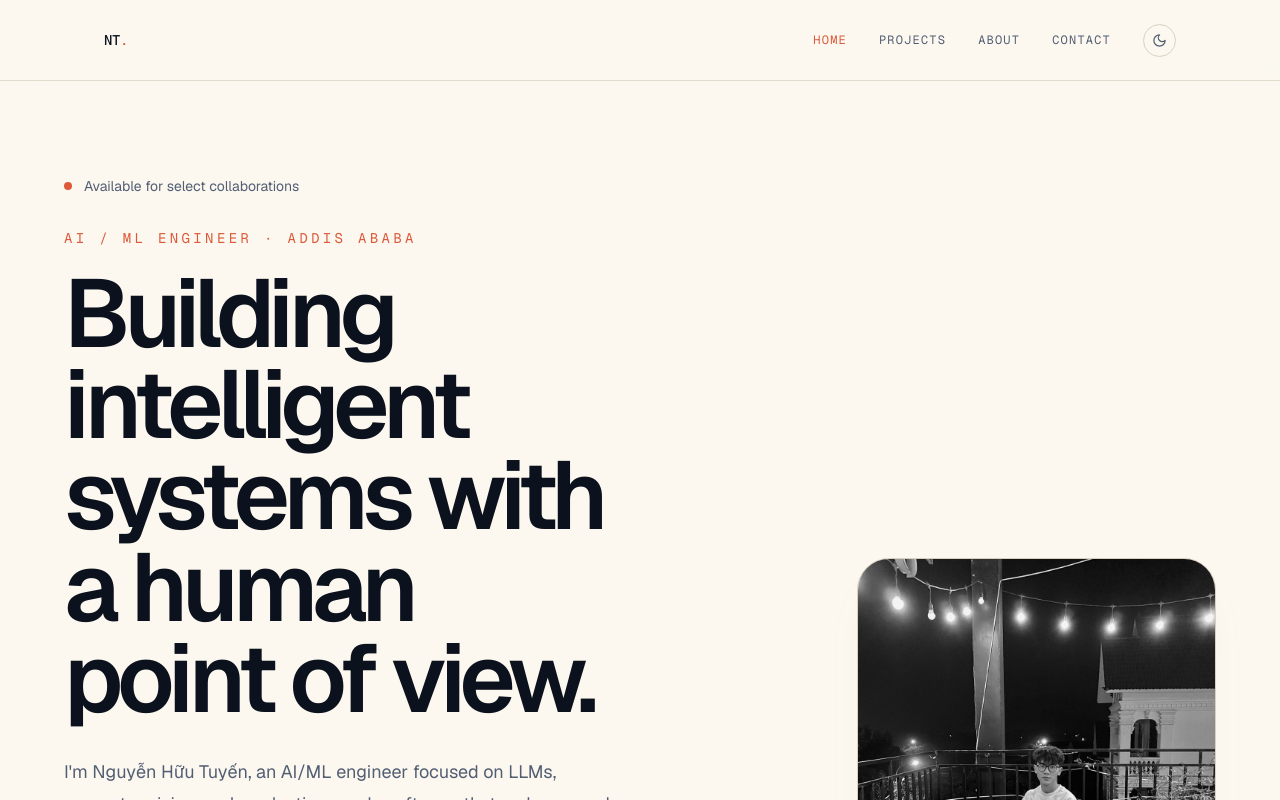
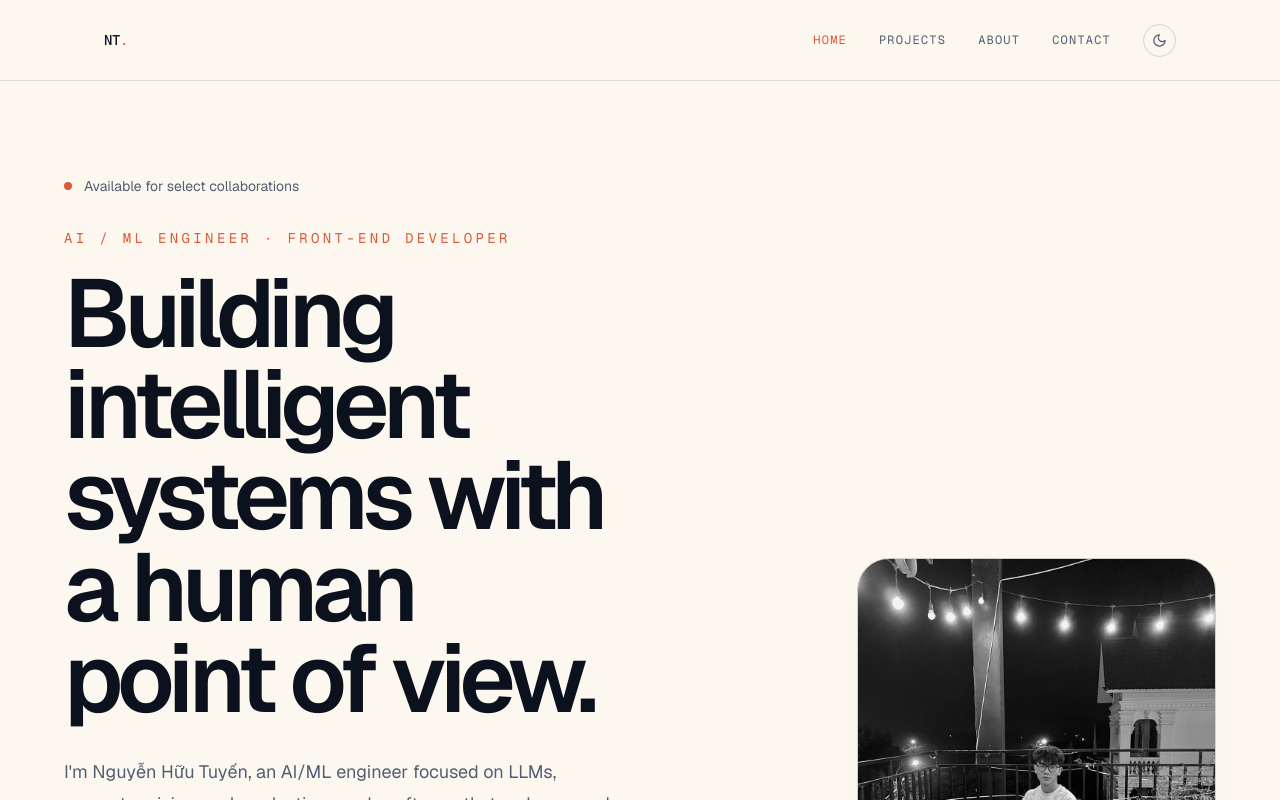
Before and after one commit to huutuyen0508/portfolio-huutuyen, a Next.js app: page / in a window 1280 px wide. Shown: the top 800 px of the page. Built offline with nearby package versions, Linux system fonts and the light colour scheme.

Commit message:
feat: update job title in hero section to front-end developer

```diff
--- a/components/hero-section.tsx
+++ b/components/hero-section.tsx
@@ -10,7 +10,7 @@ export function HeroSection() {
             <span className="h-2 w-2 rounded-full bg-accent" />
             Available for select collaborations
           </div>
-          <p className="mb-5 font-mono text-sm uppercase tracking-[0.24em] text-accent">AI / ML Engineer · Addis Ababa</p>
+          <p className="mb-5 font-mono text-sm uppercase tracking-[0.24em] text-accent">AI / ML Engineer · FRONT-END DEVELOPER</p>
           <h1 className="max-w-4xl text-balance text-5xl font-semibold leading-[0.95] tracking-[-0.06em] md:text-8xl">
             Building intelligent systems with a human point of view.
           </h1>
```
